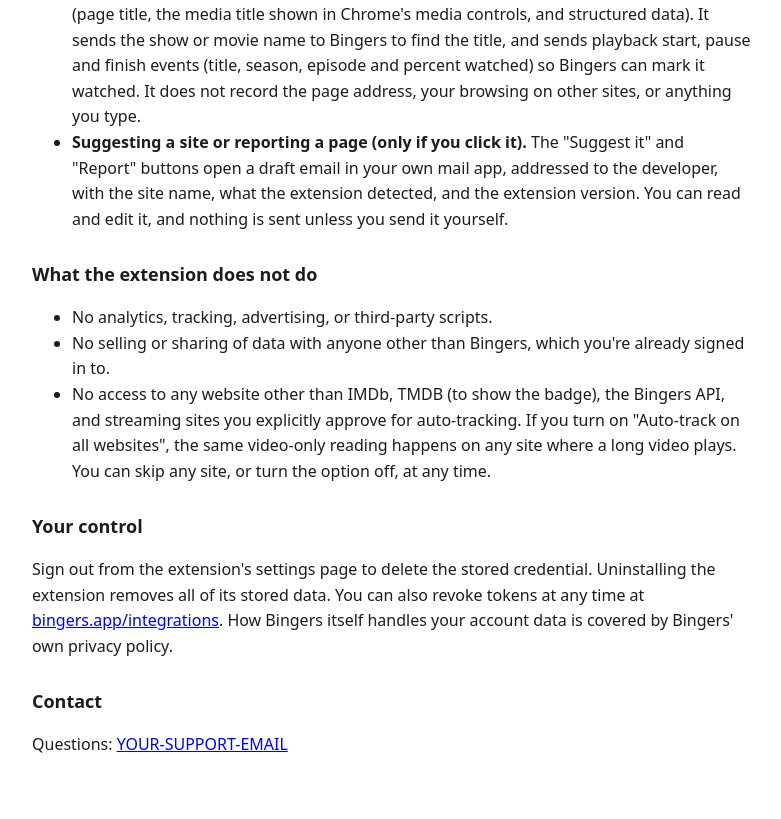
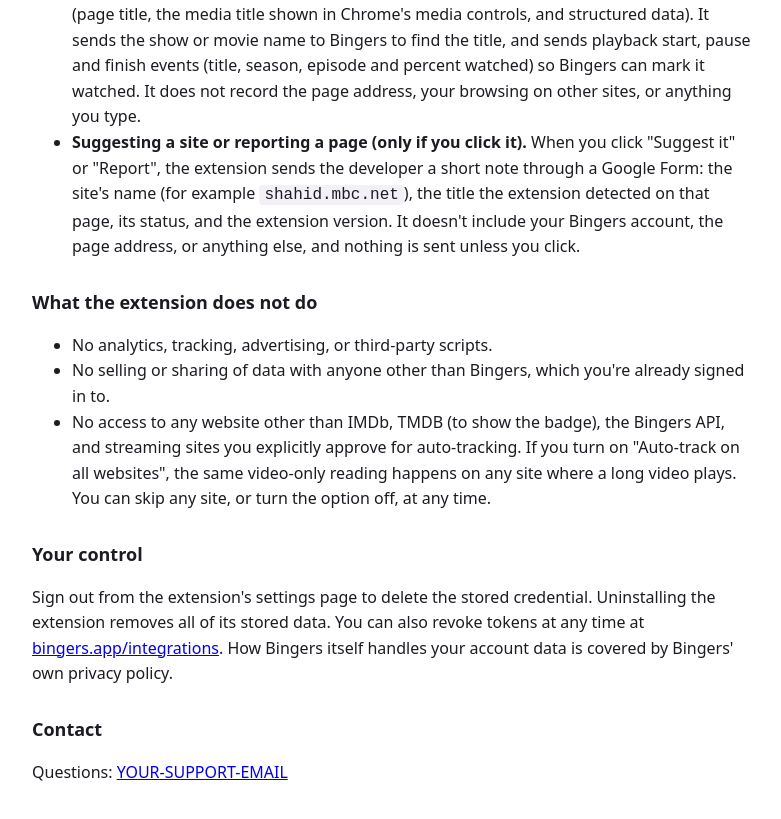
Before and after one commit to S3OD177/cue-for-bingers, a plain HTML site: page privacy.html in a window 1280 px wide. Shown: the part 781-1600 px from the top of the page, without its empty margins (248-1029 px from the left). Before the commit the page ends 1579 px from the top, so only its background shows below. Drawn offline with Linux system fonts and the light colour scheme.

Commit message:
One-click site reports, full Settings site list, embedded-player tracking
- Suggest it / Report send to the developer's Google Form in one click (no sign-in, no email)
- Settings lists popular sites, sites turned on from the popup, and sites Cue has tracked;
  with "all websites" on, each site shows Skip / Track again
- Track videos in embedded players from other hosts (from the parallel session)
- Privacy page and README updated

Co-Authored-By: Claude Opus 5.5 <noreply@anthropic.com>

```diff
--- a/privacy.html
+++ b/privacy.html
@@ -29,7 +29,7 @@
   <li>When the page badge is on and you open a title page on IMDb or TMDB, the extension sends that page's title ID (for example <code>imdb:tt0903747</code>) to Bingers to look up your status. It does not read or send anything else from the page, and it does not record your browsing history.</li>
   <li>When you use the extension to search, follow, rate, or mark something watched, that request is sent to Bingers and saved to your Bingers account.</li>
   <li><strong>Auto-tracking (only on sites you turn on).</strong> While a video plays on a site you approved, the extension reads the video's progress and the title information the page publishes (page title, the media title shown in Chrome's media controls, and structured data). It sends the show or movie name to Bingers to find the title, and sends playback start, pause and finish events (title, season, episode and percent watched) so Bingers can mark it watched. It does not record the page address, your browsing on other sites, or anything you type.</li>
-  <li><strong>Suggesting a site or reporting a page (only if you click it).</strong> The "Suggest it" and "Report" buttons open a draft email in your own mail app, addressed to the developer, with the site name, what the extension detected, and the extension version. You can read and edit it, and nothing is sent unless you send it yourself.</li>
+  <li><strong>Suggesting a site or reporting a page (only if you click it).</strong> When you click "Suggest it" or "Report", the extension sends the developer a short note through a Google Form: the site's name (for example <code>shahid.mbc.net</code>), the title the extension detected on that page, its status, and the extension version. It doesn't include your Bingers account, the page address, or anything else, and nothing is sent unless you click.</li>
 </ul>
 
 <h2>What the extension does not do</h2>
```
